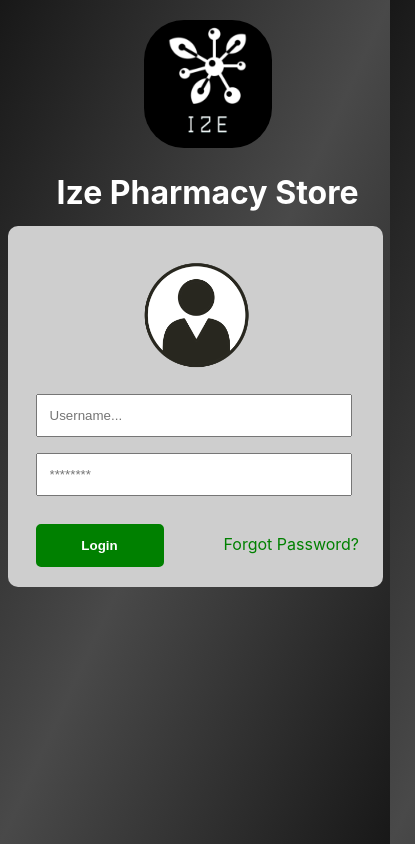
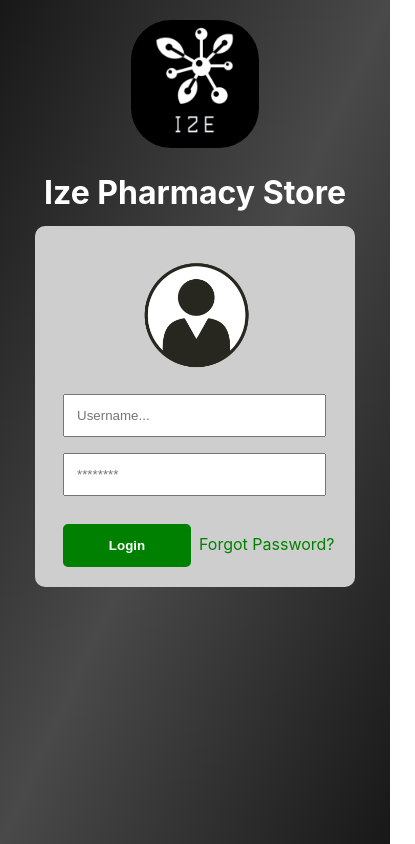
Before and after one commit to Sabdulgafar/Izepharm, a React (Create React App) app in the folder client/: page / in a window 390 px wide. Shown: the whole page, 415 px wide, since content can reach past the window. Built offline with nearby package versions, Linux system fonts and the light colour scheme.

Commit message:
Login page is now responsive

```diff
--- a/client/src/App.css
+++ b/client/src/App.css
@@ -73,6 +73,14 @@ a{
 /* Desktop styling */
 
 /* Mobile styling */
-@media screen and () {
-
+@media screen and (max-width: 480px) {
+  .container{
+    width: 320px;
+  }
+  .login #Username,.login #Password{
+    width: 235px
+  }
+  .forgot-password{
+    margin-left:0.5rem;
+  }
 }
```
